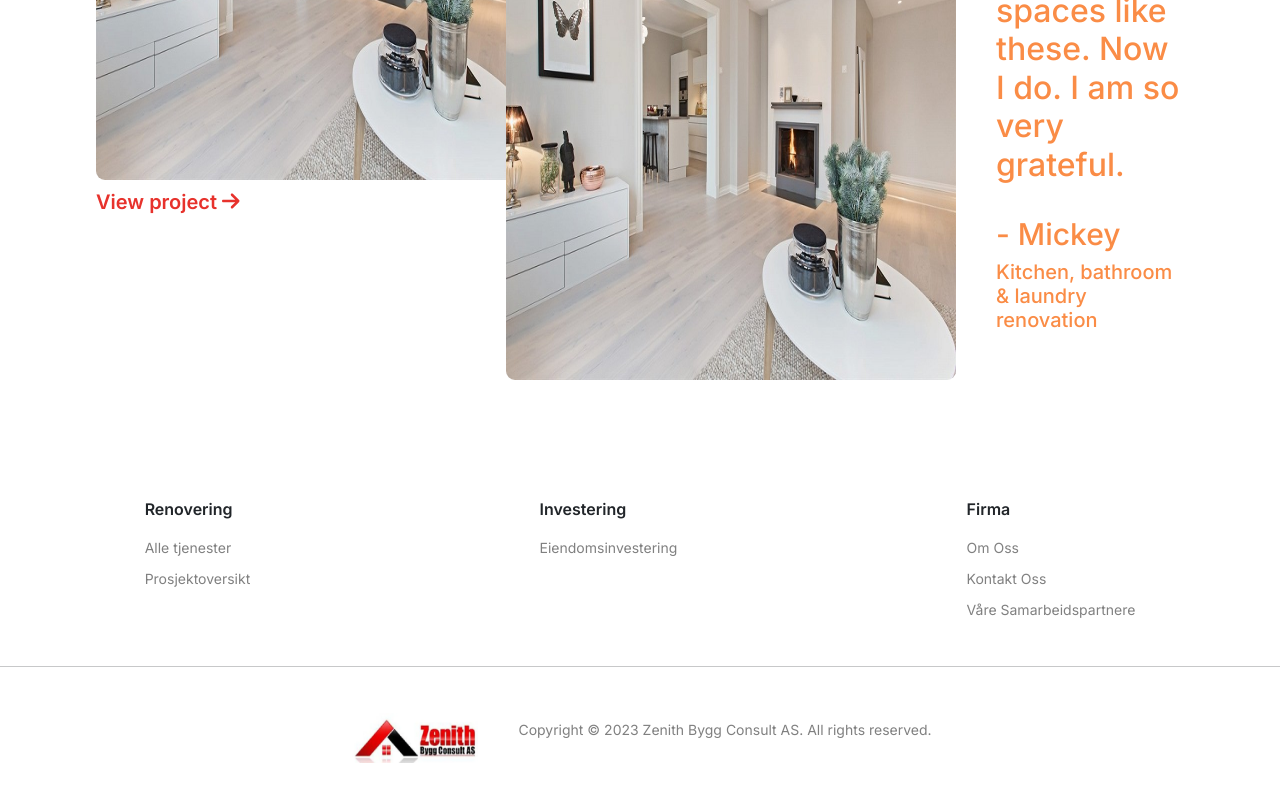
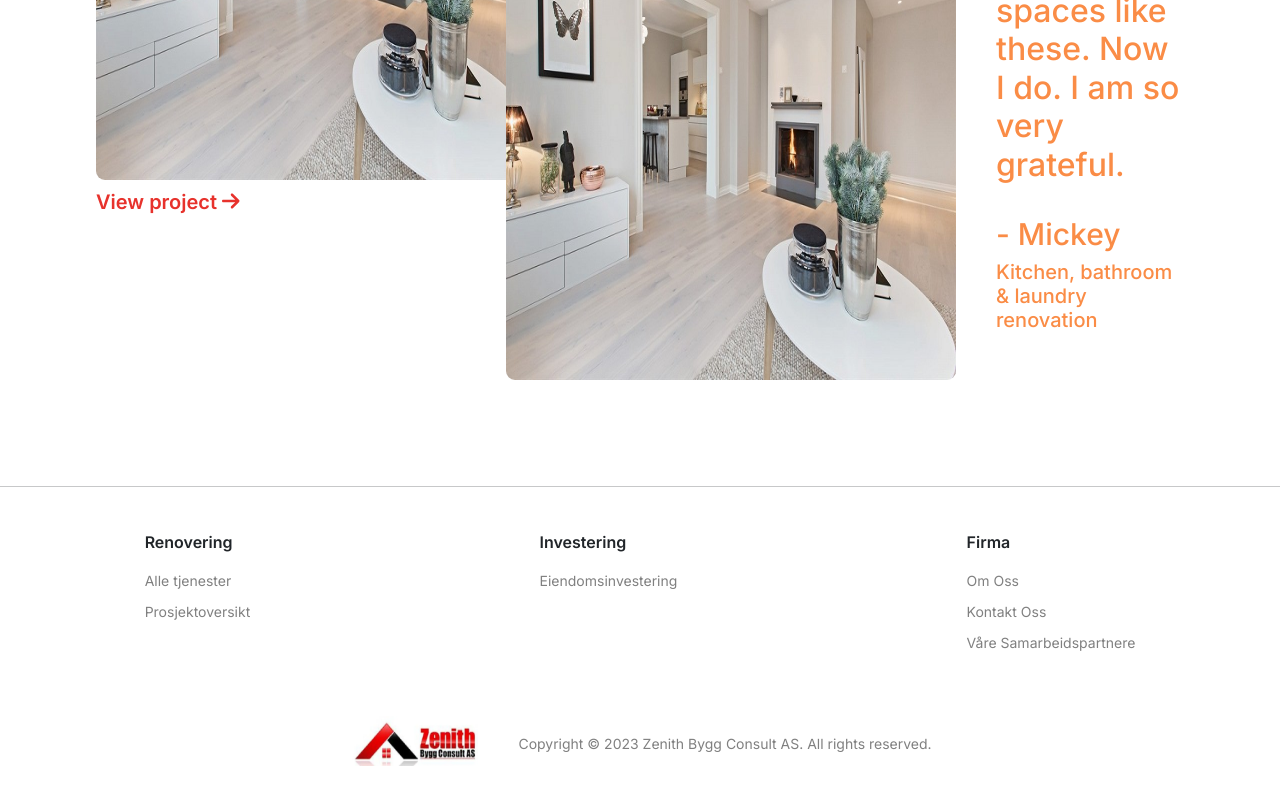
Before and after one commit to DevrMichael/zbc, a Next.js app: page / in a window 1280 px wide. Shown: the part 1966-2766 px from the top of the page. Built offline with nearby package versions, Linux system fonts and the light colour scheme.

Commit message:
Change footer styles

```diff
--- a/components/Footer/Footer.module.scss
+++ b/components/Footer/Footer.module.scss
@@ -30,6 +30,8 @@
     gap: 40px;
 
     p {
+      padding-top: 20px;
+      display: flex;
       color: gray;
       font-size: 14px;
     }
--- a/components/Footer/Footer.tsx
+++ b/components/Footer/Footer.tsx
@@ -6,6 +6,7 @@ import logo from '../../assets/zenith-bygg-consult-as.png';
 export default function Footer() {
   return (
     <div className={styles.container}>
+      <hr />
       <div className={styles.links}>
         <div>
           <h5>Renovering</h5>
@@ -23,7 +24,6 @@ export default function Footer() {
           <a href="#">Våre Samarbeidspartnere</a>
         </div>
       </div>
-      <hr />
       <div className={styles.copyrightSection}>
         <a href="#">
           <Image src={logo} alt="alt" width={130} height={50} />
```
